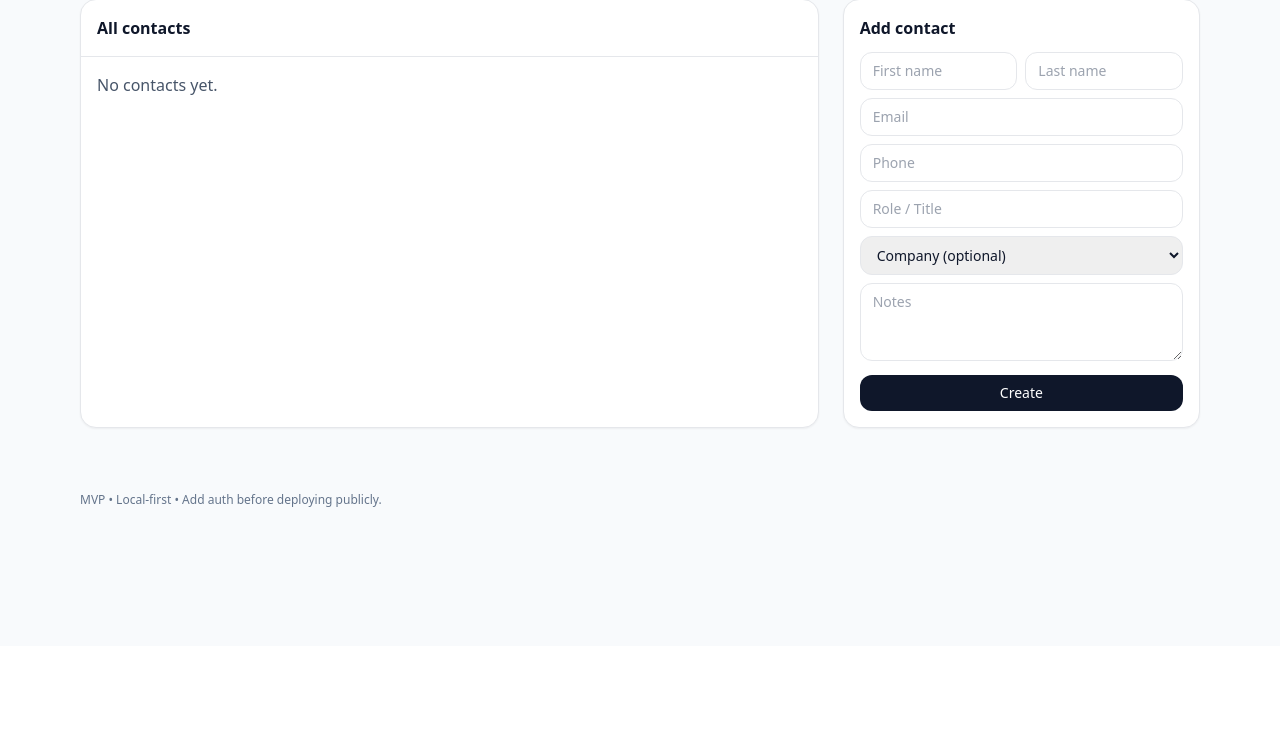
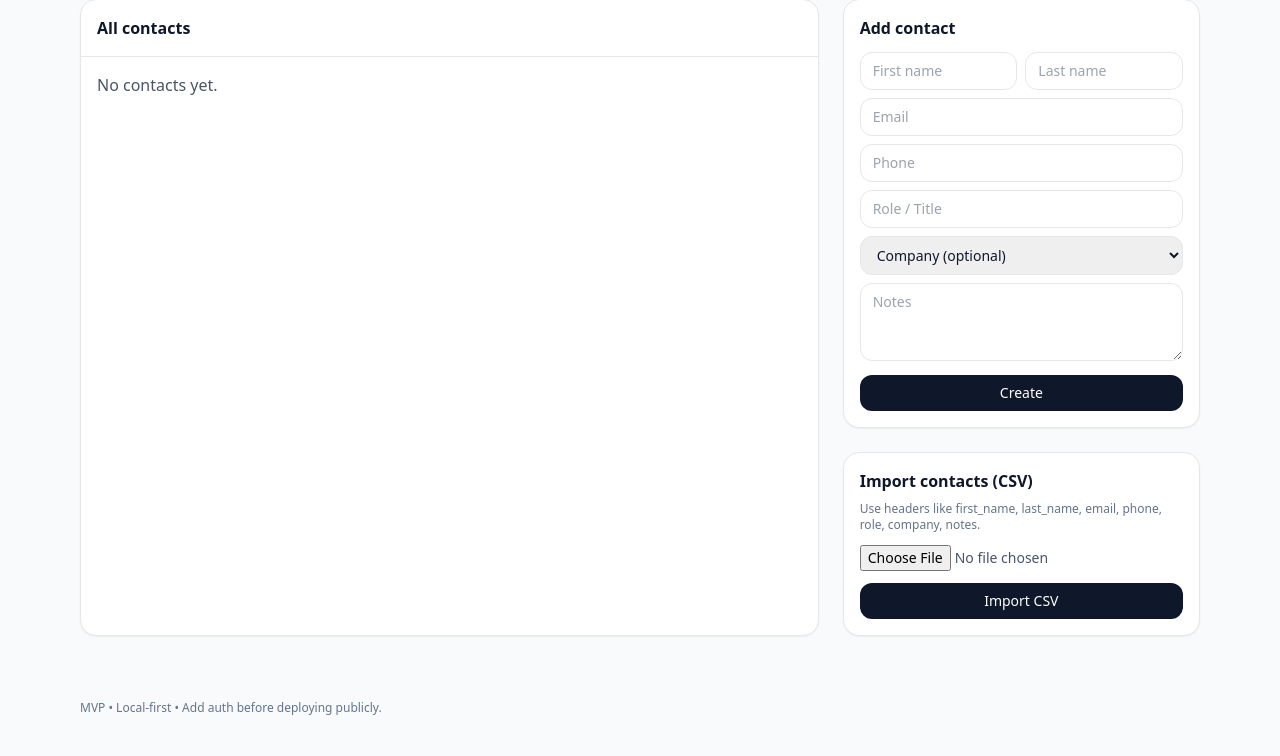
Before and after one commit to tompat1/rynell_freelance_crm, a FastAPI app: page /contacts in a window 1280 px wide. Shown: the part 154-910 px from the top of the page. Before the commit the page ends 661 px from the top, so only its background shows below. Run offline with FastAPI, Linux system fonts and the light colour scheme; some libraries are stand-ins or nearby versions.

Commit message:
Handle missing CSV import file

```diff
--- a/app/main.py
+++ b/app/main.py
@@ -1,6 +1,8 @@
 from __future__ import annotations
 from sqlalchemy import and_, func, or_
 
+import csv
+import io
 import mimetypes
 import os
 import uuid
@@ -126,7 +128,21 @@ def contacts_list(request: Request, q: str = "", session=Depends(session_dep)):
         stmt = stmt.where((Contact.first_name.like(like)) | (Contact.last_name.like(like)) | (Contact.email.like(like)))
     contacts = session.exec(stmt.order_by(Contact.last_name, Contact.first_name)).all()
     companies = session.exec(select(Company).order_by(Company.name)).all()
-    return templates.TemplateResponse("contacts.html", {"request": request, "contacts": contacts, "companies": companies, "q": q})
+    imported = request.query_params.get("imported")
+    skipped = request.query_params.get("skipped")
+    import_error = request.query_params.get("import_error")
+    return templates.TemplateResponse(
+        "contacts.html",
+        {
+            "request": request,
+            "contacts": contacts,
+            "companies": companies,
+            "q": q,
+            "imported": imported,
+            "skipped": skipped,
+            "import_error": import_error,
+        },
+    )
 
 @app.post("/contacts")
 def contacts_create(
@@ -156,6 +172,83 @@ def contacts_create(
     session.refresh(c)
     add_activity(session, "CREATE", "Contact", c.id, f"Created contact: {c.first_name} {c.last_name}")
     return RedirectResponse(url=f"/contacts/{c.id}", status_code=303)
+
+@app.post("/contacts/import")
+async def contacts_import(file: Optional[UploadFile] = File(None), session=Depends(session_dep)):
+    if not file or not file.filename:
+        return RedirectResponse(url="/contacts?import_error=missing", status_code=303)
+    content = await file.read()
+    if len(content) > MAX_UPLOAD_BYTES:
+        raise HTTPException(413, f"File too large (max {MAX_UPLOAD_BYTES // (1024 * 1024)} MB)")
+    try:
+        text = content.decode("utf-8-sig")
+    except UnicodeDecodeError:
+        text = content.decode("latin-1")
+
+    reader = csv.DictReader(io.StringIO(text))
+    if not reader.fieldnames:
+        raise HTTPException(400, "CSV file is missing a header row")
+    fieldnames = {name.lower().strip(): name for name in reader.fieldnames if name}
+
+    def get_value(row: dict, *keys: str) -> str:
+        for key in keys:
+            column = fieldnames.get(key)
+            if not column:
+                continue
+            value = row.get(column)
+            if value is None:
+                continue
+            cleaned = str(value).strip()
+            if cleaned:
+                return cleaned
+        return ""
+
+    imported = 0
+    skipped = 0
+    for row in reader:
+        first_name = get_value(row, "first_name", "first name", "first")
+        last_name = get_value(row, "last_name", "last name", "last")
+        if not first_name or not last_name:
+            skipped += 1
+            continue
+        email = get_value(row, "email", "email_address", "email address")
+        if email:
+            existing = session.exec(select(Contact).where(Contact.email == email)).first()
+            if existing:
+                skipped += 1
+                continue
+        phone = get_value(row, "phone", "phone_number", "phone number")
+        role = get_value(row, "role", "title")
+        notes = get_value(row, "notes", "note")
+        company_name = get_value(row, "company", "company_name", "company name")
+        company_id = None
+        if company_name:
+            company = session.exec(select(Company).where(func.lower(Company.name) == company_name.lower())).first()
+            if not company:
+                company = Company(name=company_name, created_at=now_utc(), updated_at=now_utc())
+                session.add(company)
+                session.commit()
+                session.refresh(company)
+            company_id = company.id
+
+        c = Contact(
+            first_name=first_name,
+            last_name=last_name,
+            email=email or None,
+            phone=phone or None,
+            role=role or None,
+            company_id=company_id,
+            notes=notes or None,
+            created_at=now_utc(),
+            updated_at=now_utc(),
+        )
+        session.add(c)
+        session.commit()
+        session.refresh(c)
+        add_activity(session, "CREATE", "Contact", c.id, f"Imported contact: {c.first_name} {c.last_name}")
+        imported += 1
+
+    return RedirectResponse(url=f"/contacts?imported={imported}&skipped={skipped}", status_code=303)
 
 @app.get("/contacts/{contact_id}", response_class=HTMLResponse)
 def contacts_detail(request: Request, contact_id: int, session=Depends(session_dep)):
--- a/app/templates/contacts.html
+++ b/app/templates/contacts.html
@@ -10,6 +10,21 @@
       <button class="bg-slate-900 text-white rounded-xl px-3 py-2 text-sm">Search</button>
     </form>
   </div>
+
+  {% if import_error %}
+    <div class="mt-4 rounded-xl border border-amber-200 bg-amber-50 px-4 py-3 text-sm text-amber-900">
+      Please choose a CSV file to import.
+    </div>
+  {% endif %}
+
+  {% if imported or skipped %}
+    <div class="mt-4 rounded-xl border border-emerald-200 bg-emerald-50 px-4 py-3 text-sm text-emerald-900">
+      Imported {{ imported or 0 }} contacts.
+      {% if skipped %}
+        Skipped {{ skipped }} rows missing a name or matching an existing email.
+      {% endif %}
+    </div>
+  {% endif %}
 
   <div class="grid md:grid-cols-3 gap-6 mt-6">
     <div class="md:col-span-2 bg-white border rounded-2xl shadow-sm overflow-hidden">
@@ -33,6 +48,7 @@
       </div>
     </div>
 
+    <div class="space-y-6">
       <div class="bg-white border rounded-2xl shadow-sm p-4">
         <div class="font-semibold mb-3">Add contact</div>
         <form method="post" action="/contacts" class="space-y-2">
@@ -53,5 +69,15 @@
           <button class="bg-slate-900 text-white rounded-xl px-3 py-2 text-sm w-full">Create</button>
         </form>
       </div>
+
+      <div class="bg-white border rounded-2xl shadow-sm p-4">
+        <div class="font-semibold mb-2">Import contacts (CSV)</div>
+        <p class="text-xs text-slate-500 mb-3">Use headers like first_name, last_name, email, phone, role, company, notes.</p>
+        <form method="post" action="/contacts/import" enctype="multipart/form-data" class="space-y-3">
+          <input type="file" name="file" accept=".csv,text/csv" class="block w-full text-sm text-slate-600"/>
+          <button class="bg-slate-900 text-white rounded-xl px-3 py-2 text-sm w-full">Import CSV</button>
+        </form>
+      </div>
+    </div>
   </div>
 {% endblock %}
```
Lines whose indentation alone changed are shown as unchanged.
